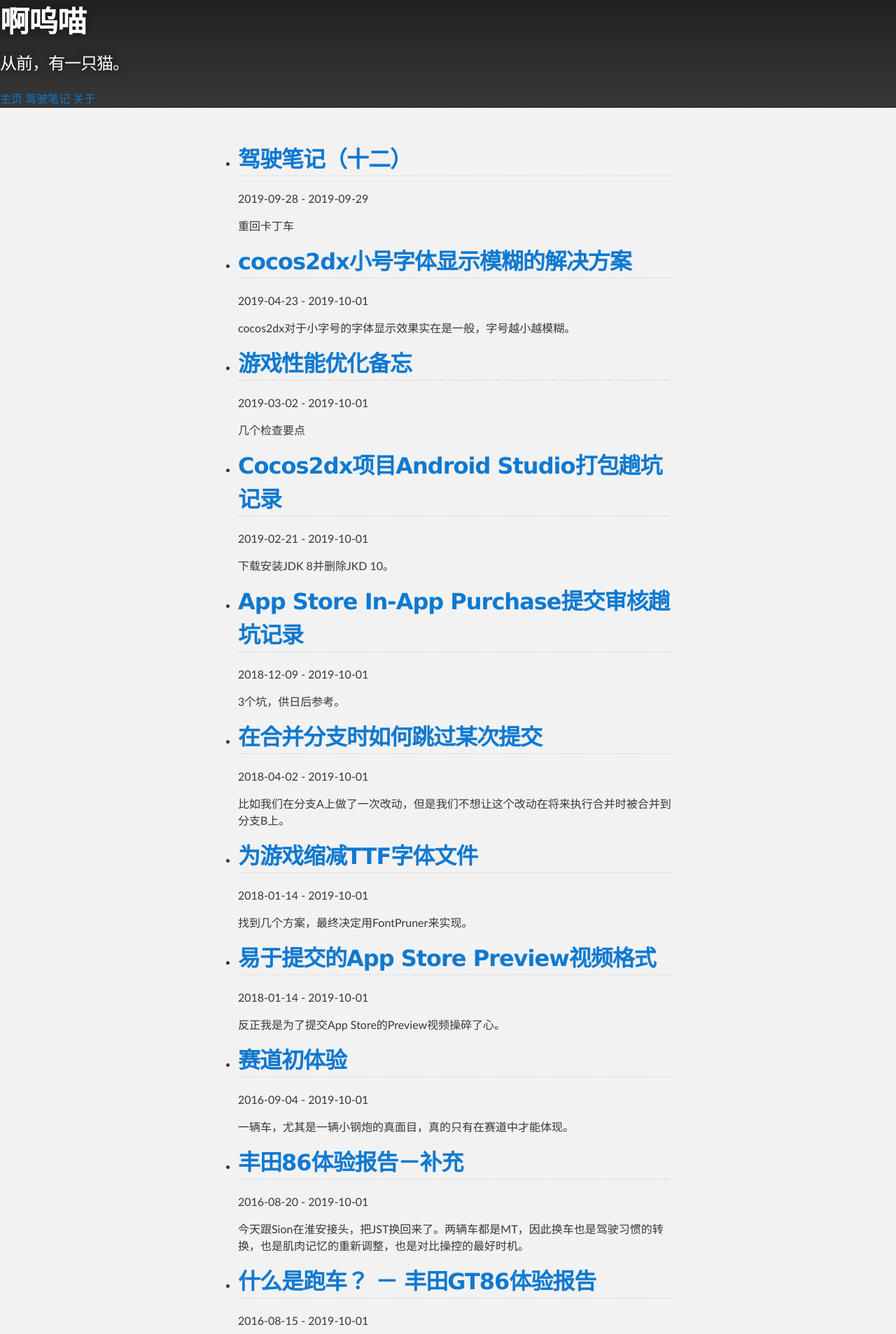
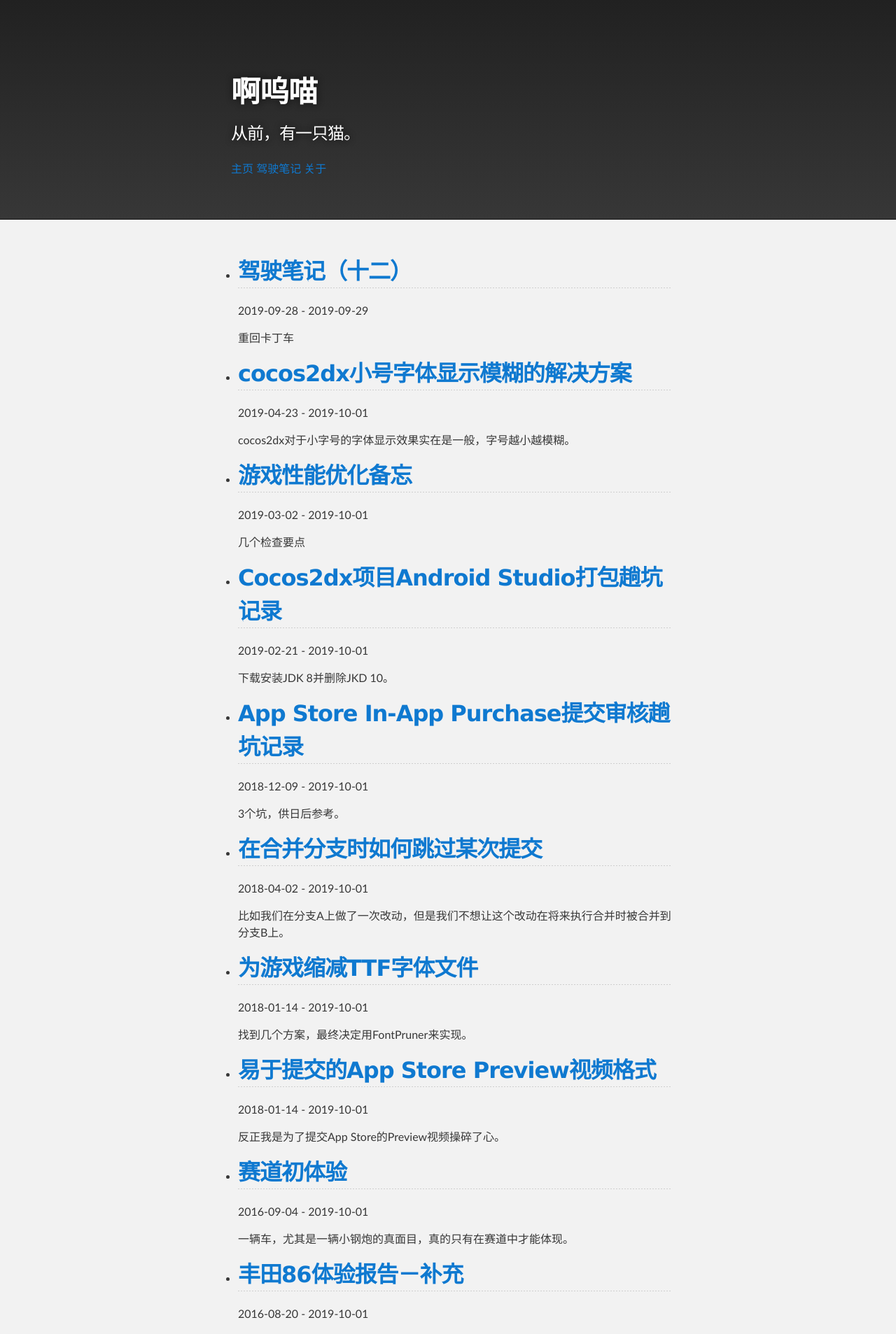
Before and after one commit to icrmio/icrmio.github.io, a Jekyll site: the page built from index.html, in a window 1280 px wide. Shown: the top 1907 px of the page at 70% size. Built offline with Jekyll 4.4.1, drawn with Linux system fonts in a browser that asks for light colours.

Commit message:
Update default.html

```diff
--- a/_layouts/default.html
+++ b/_layouts/default.html
@@ -13,9 +13,9 @@
 
     <!-- HEADER -->
     <div id="header_wrap" class="outer">
-        <!--<header class="inner">
-            <a id="forkme_banner" href="https://icrmio.github.io/about.html">关于</a>
-        <header class="inner">-->
+        <header class="inner">
+            <!--<a id="forkme_banner" href="https://icrmio.github.io/about.html">关于</a>-->
+        <header class="inner">
 
           <h1 id="project_title">{{ site.title | default: site.github.repository_name }}</h1>
           <h2 id="project_tagline">{{ site.description | default: site.github.project_tagline }}</h2>
```
